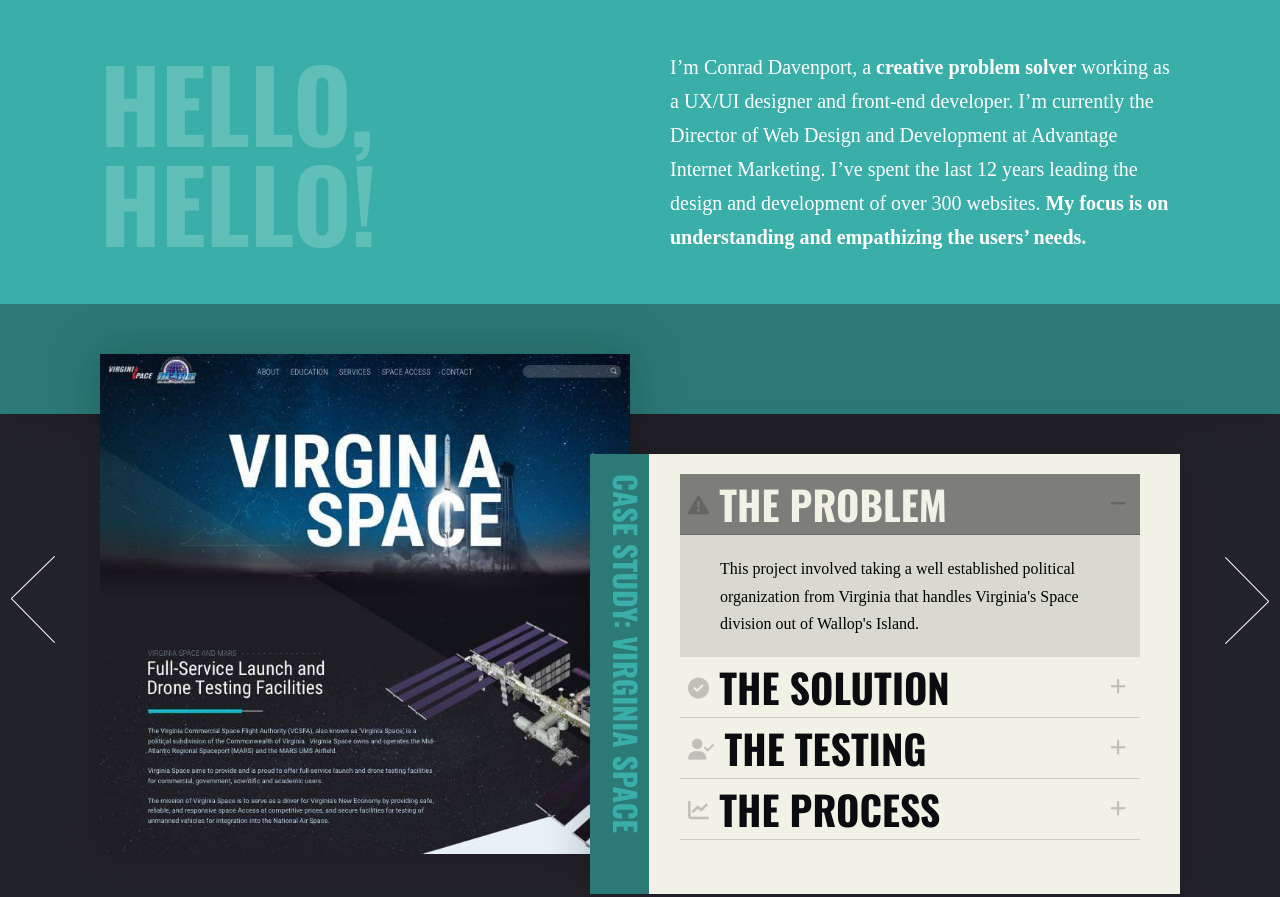
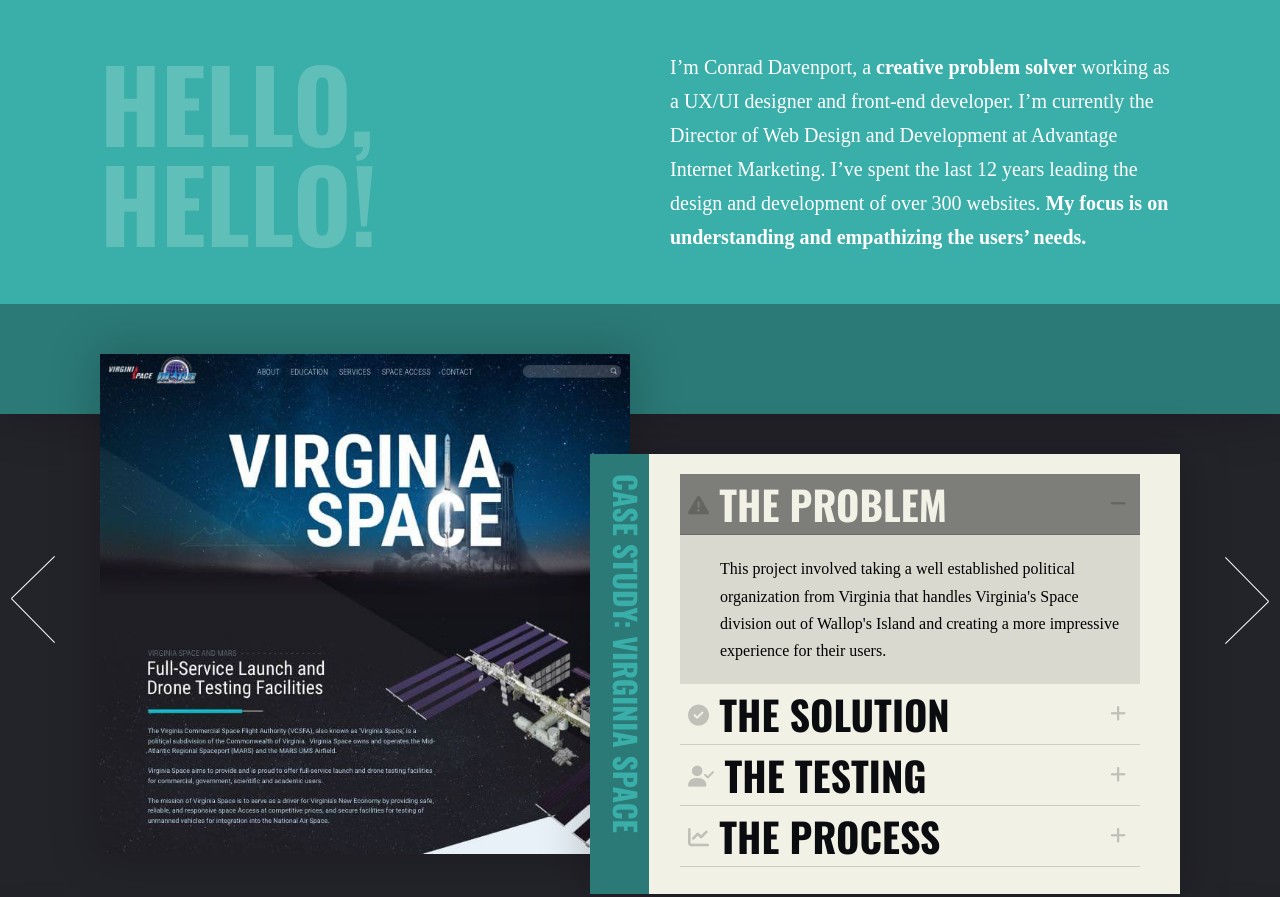
Before and after one commit to seerad/cd-portfolio, a website: page index.html in a window 1280 px wide. Shown: the top 897 px of the page. Drawn offline with nearby package versions, Linux system fonts and the light colour scheme; a web font is replaced by a local one.

```diff
--- a/index.html
+++ b/index.html
@@ -37,7 +37,7 @@
                         </div>
                         <div class="case-study__section default">
                             <h2><i class="fas fa-exclamation-triangle"></i> The Problem</h2>
-                            <p>This project involved taking a well established political organization from Virginia that handles Virginia's Space division out of Wallop's Island.</p>
+                            <p>This project involved taking a well established political organization from Virginia that handles Virginia's Space division out of Wallop's Island and creating a more impressive experience for their users.</p>
                         </div>
                         <div class="case-study__section">
                             <h2><i class="fas fa-check-circle"></i> The Solution</h2>
```
Also changed, not shown: src/images/hero-bg.png (added).
